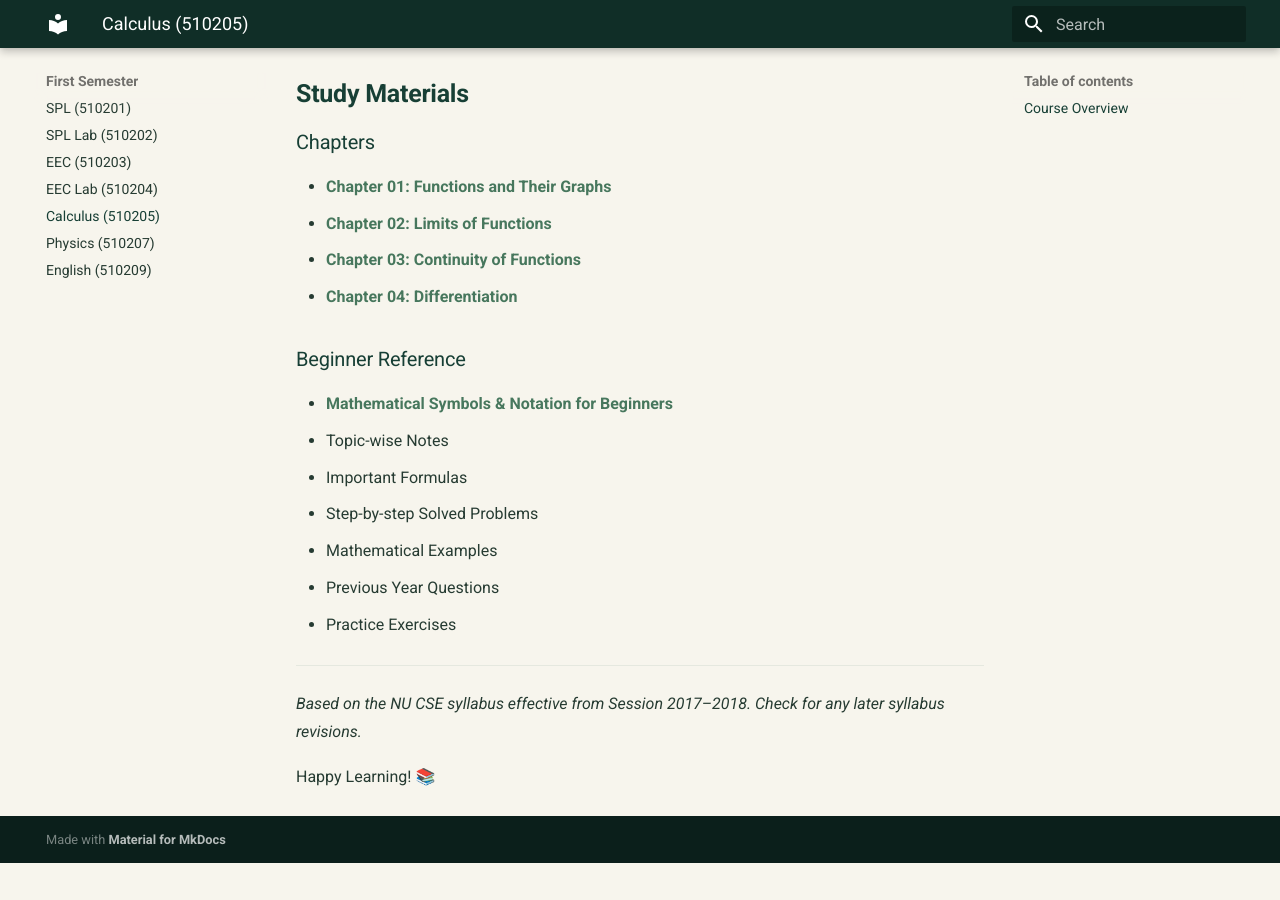
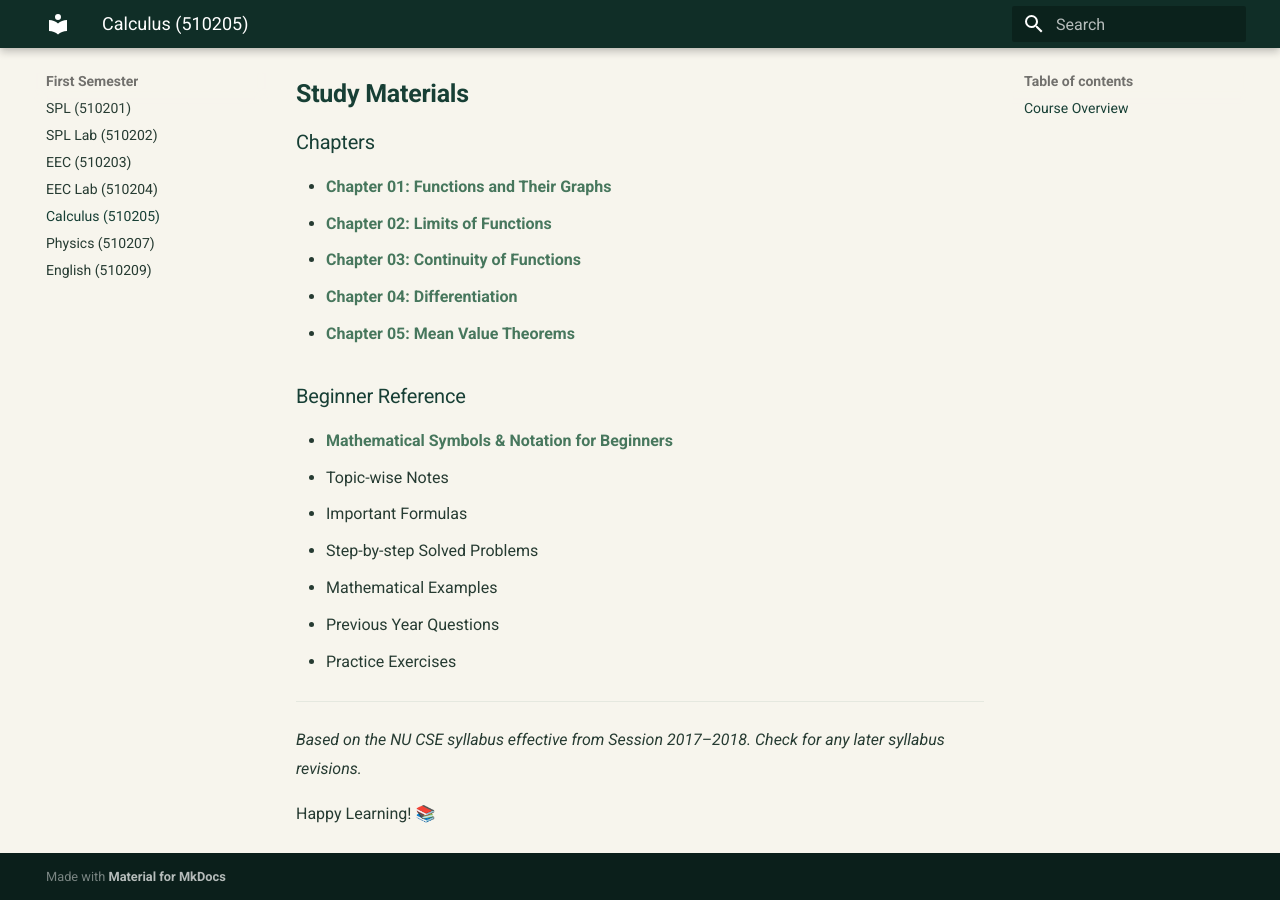
Before and after one commit to taimiyatahsin0-png/nu-cse-notes-store, an MkDocs documentation site: the page built from docs/subjects/cal/index.md, in a window 1280 px wide and 900 px high, scrolled down 3796 px. Built offline with MkDocs 1.6.1 and Material for MkDocs 9.7.7, drawn with Linux system fonts in a browser that asks for light colours; before the commit the page ends 4659 px from its top, so only the background shows below that.

Commit message:
Add Chapter 05 to Calculus study materials index

```diff
--- a/docs/subjects/cal/index.md
+++ b/docs/subjects/cal/index.md
@@ -110,6 +110,7 @@ This course covers the fundamental concepts of Differential Calculus and Integra
 - [Chapter 02: Limits of Functions](chapter-02-limits-of-functions.md)
 - [Chapter 03: Continuity of Functions](chapter-03-continuity-of-functions.md)
 - [Chapter 04: Differentiation](chapter-04-differentiation.md)
+- [Chapter 05: Mean Value Theorems](chapter-05-mean-value-theorems.md)
 
 ### Beginner Reference
 - [Mathematical Symbols & Notation for Beginners](mathematical-symbols-and-notation-for-beginners.md)
```
